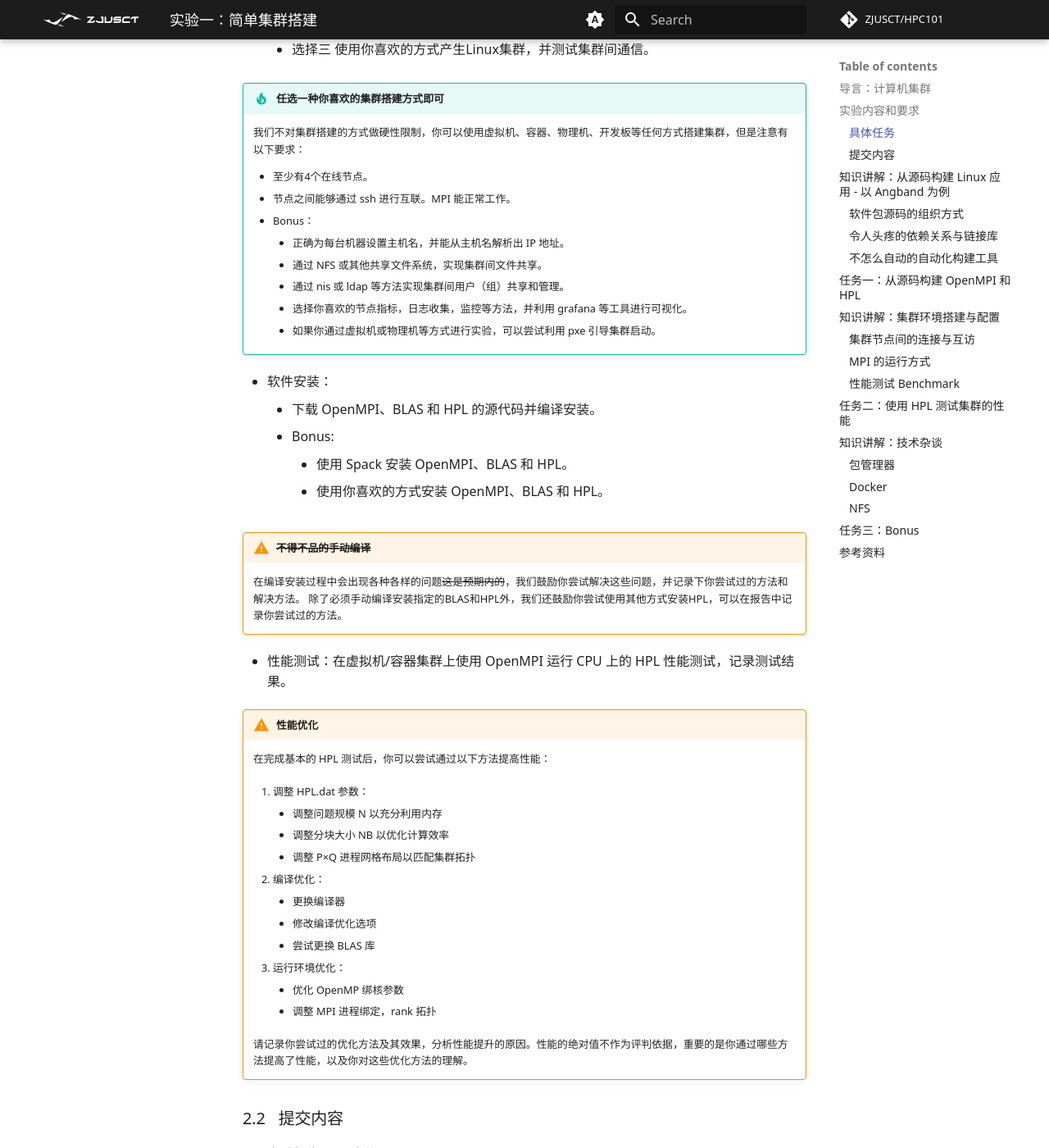
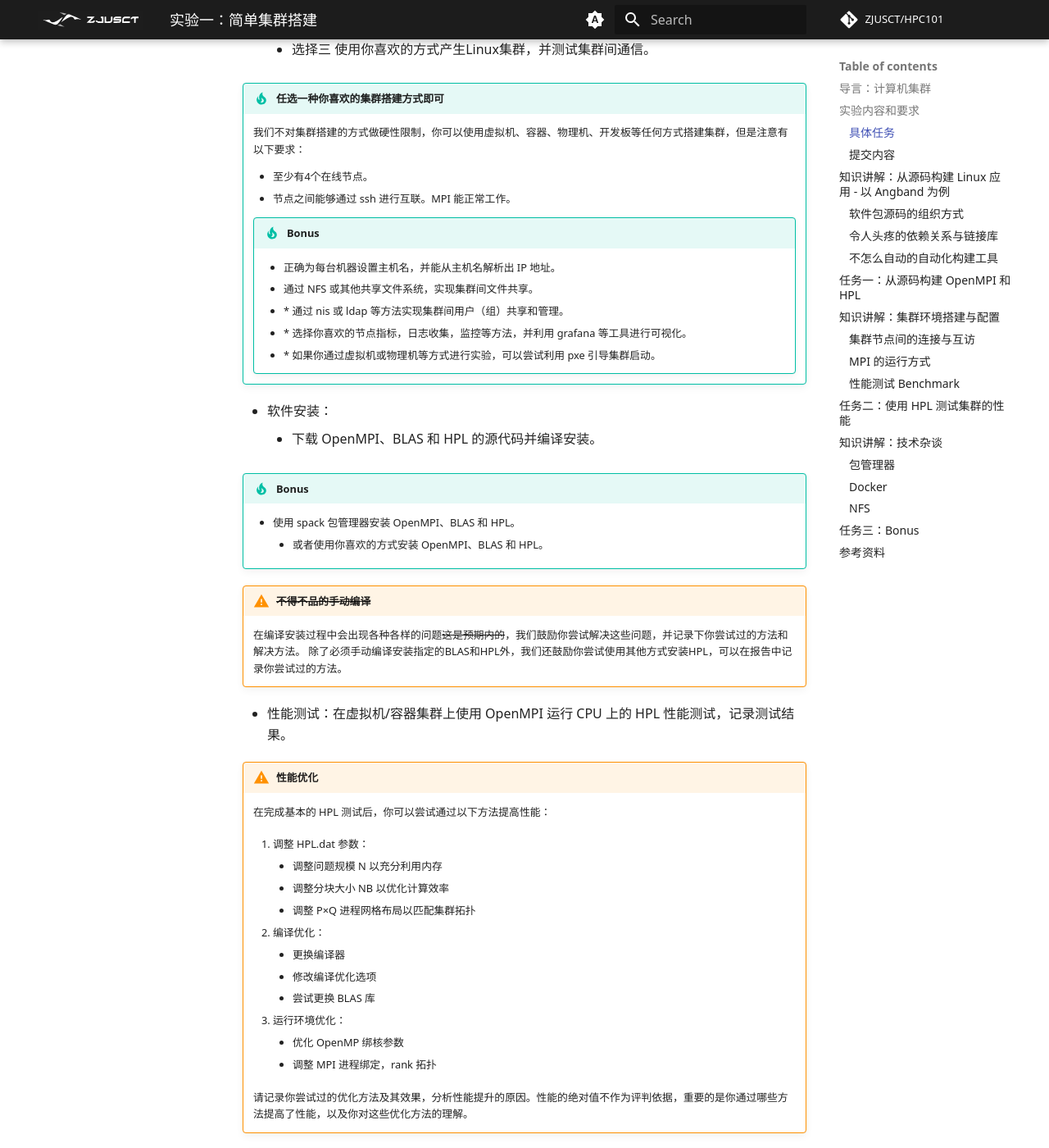
Before and after one commit to wys917/HPC101, an MkDocs documentation site: the page built from docs/lab/Lab1-MiniCluster/index.md, in a window 1280 px wide and 1400 px high, scrolled down 1164 px. Shown: the whole window at 82% size. Built offline with MkDocs 1.6.1 and Material for MkDocs 9.7.7, drawn with Linux system fonts in a browser that asks for light colours; some web fonts are replaced; comment, search, counter and statistics services are not loaded; some of the changed text lies outside the part shown.

```diff
--- a/docs/lab/Lab1-MiniCluster/index.md
+++ b/docs/lab/Lab1-MiniCluster/index.md
@@ -35,18 +35,20 @@
 
     - 至少有4个在线节点。
     - 节点之间能够通过 ssh 进行互联。MPI 能正常工作。
-    - Bonus：
+    !!! tip "Bonus"
         - 正确为每台机器设置主机名，并能从主机名解析出 IP 地址。
         - 通过 NFS 或其他共享文件系统，实现集群间文件共享。
-        - 通过 nis 或 ldap 等方法实现集群间用户（组）共享和管理。
-        - 选择你喜欢的节点指标，日志收集，监控等方法，并利用 grafana 等工具进行可视化。
-        - 如果你通过虚拟机或物理机等方式进行实验，可以尝试利用 pxe 引导集群启动。
+        - \* 通过 nis 或 ldap 等方法实现集群间用户（组）共享和管理。
+        - \* 选择你喜欢的节点指标，日志收集，监控等方法，并利用 grafana 等工具进行可视化。
+        - \* 如果你通过虚拟机或物理机等方式进行实验，可以尝试利用 pxe 引导集群启动。
 
 - 软件安装：
     - 下载 OpenMPI、BLAS 和 HPL 的源代码并编译安装。
-    - Bonus:
-        - 使用 Spack 安装 OpenMPI、BLAS 和 HPL。
-        - 使用你喜欢的方式安装 OpenMPI、BLAS 和 HPL。
+
+!!! tip "Bonus"
+
+    - 使用 spack 包管理器安装 OpenMPI、BLAS 和 HPL。
+        - 或者使用你喜欢的方式安装 OpenMPI、BLAS 和 HPL。
 
 !!! warning "<del>不得不品的手动编译</del>"
     在编译安装过程中会出现各种各样的问题<del>这是预期内的</del>，我们鼓励你尝试解决这些问题，并记录下你尝试过的方法和解决方法。
```
Also changed, not shown: other parts of docs/lab/Lab1-MiniCluster/index.md (+5 -0 lines).
